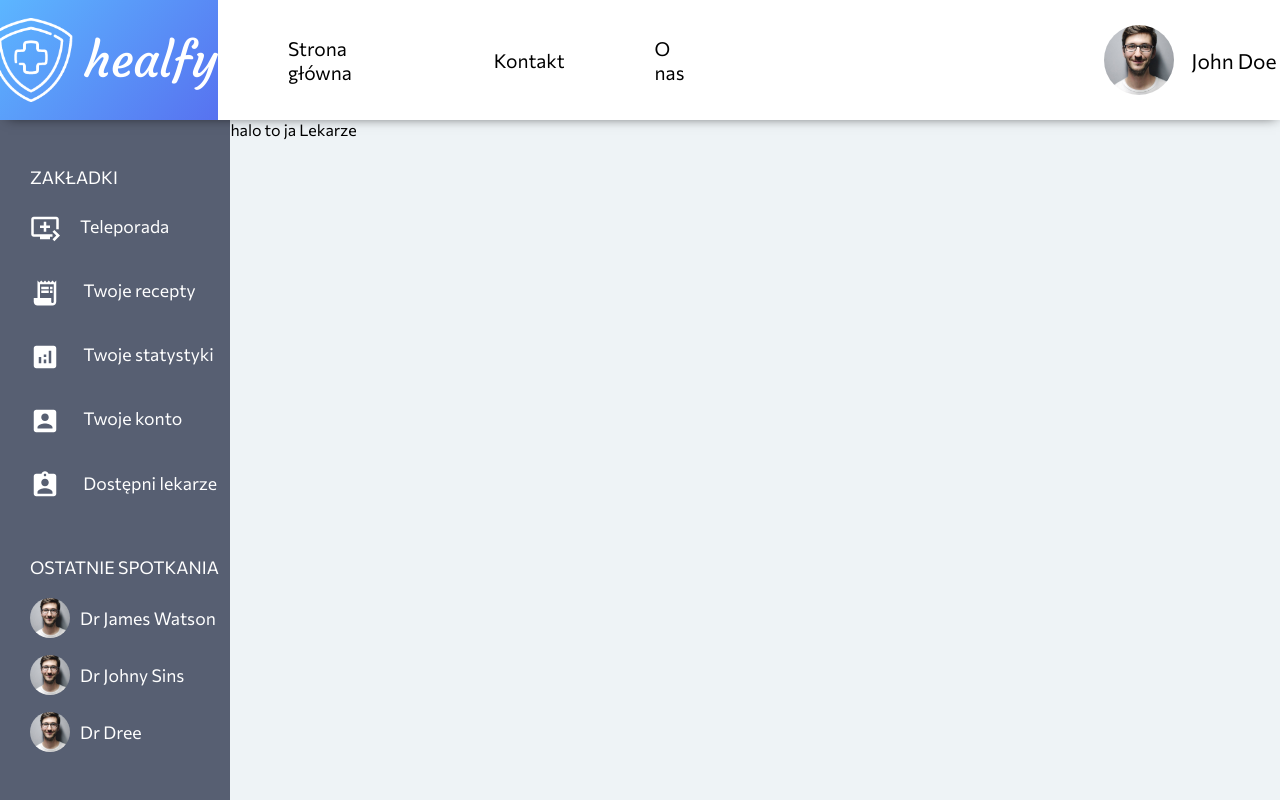
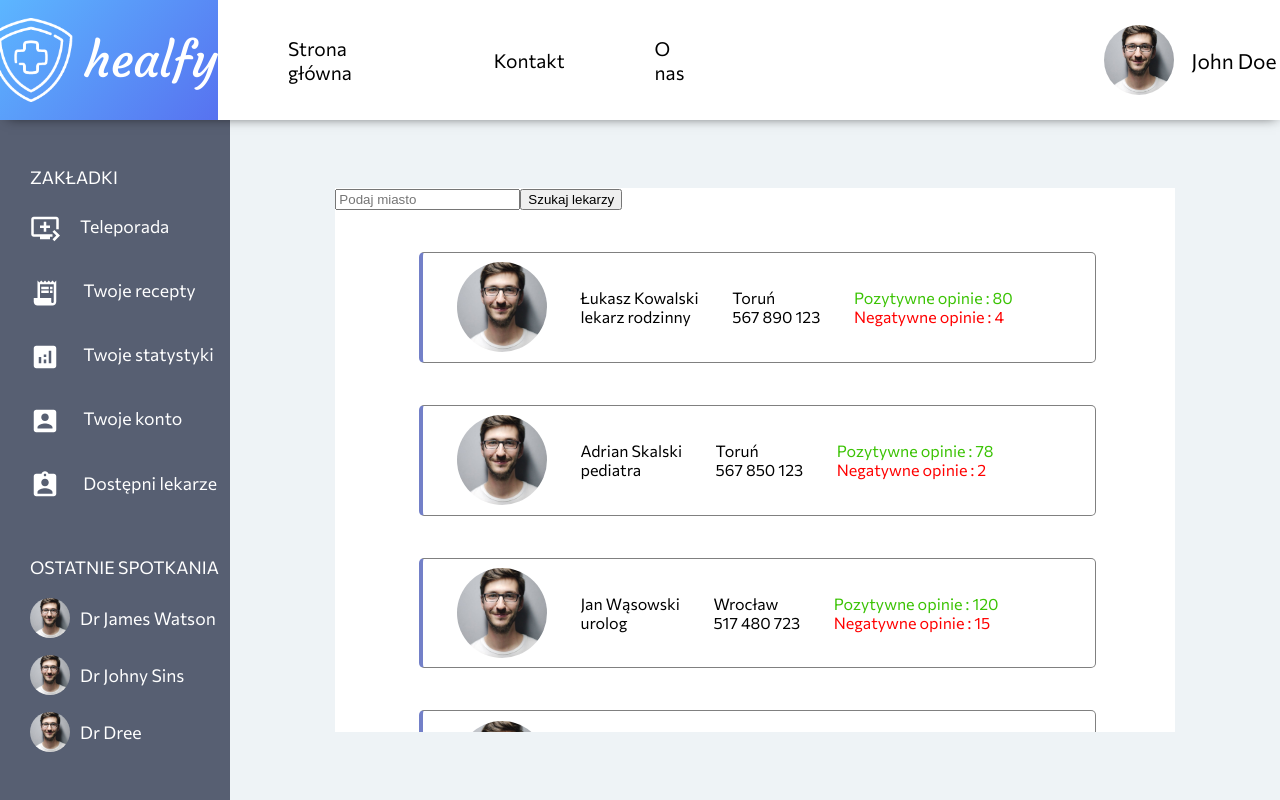
Before and after one commit to R3VANEK/hackHeroes2020, a React (Create React App) app: page /lekarze in a window 1280 px wide. Built offline with nearby package versions, Linux system fonts and the light colour scheme.

Commit message:
zakładka lekarze done

```diff
--- a/src/App.js
+++ b/src/App.js
@@ -11,7 +11,7 @@ import Teleporada from './components/User/Teleporada'
 import Recepty from './components/User/Recepty'
 import Statystyki from './components/User/Statystyki'
 import Konto from './components/User/Konto'
-import Lekarze from './components/User/Lekarze'
+import Lekarze from './components/User/Lekarze/Lekarze'
 
 function App() {
   return (
--- a/src/components/User/Lekarze.js
+++ /dev/null
@@ -1,15 +0,0 @@
-import React, { Component } from 'react';
-import Mainholder from './Mainholder';
-
-class Lekarze extends Component {
-    state = {  }
-    render() {
-        return (
-            <main>
-                halo to ja Lekarze
-            </main>
-         );
-    }
-}
-
-export default Lekarze;
--- /dev/null
+++ b/src/components/User/Lekarze/Lekarze.css
@@ -0,0 +1,36 @@
+#subpage-holder{
+    width: 80%;
+    height:80%;
+    background-color: white;
+    overflow-y: scroll;
+}
+.lekarz-holder{
+    width:80%;
+    height:20%;
+    background-color: white;
+    border:1px solid grey;
+    border-radius:5px;
+    margin-left:10%;
+    margin-bottom:5%;
+    margin-top:5%;
+    display: flex;
+    align-items: center;
+    border-left:4px solid rgb(115, 128, 200);
+}
+.first{
+    margin-top:5%;
+}
+.lekarze-img-holder{
+    width: 90px;
+    height: 90px;
+    margin-left:5%;
+    float:left;
+    border-radius: 50%;
+    background-position: center;
+    background-repeat: no-repeat;
+    background-size: cover;
+    background-image:url('../../../images/sam.jpeg');
+}
+.lekarze-name{
+    margin-left:5%;
+}
--- /dev/null
+++ b/src/components/User/Lekarze/Lekarze.js
@@ -0,0 +1,73 @@
+import React, { Component } from 'react';
+import Mainholder from '../Mainholder';
+import './Lekarze.css'
+
+import profPicture from '../../../images/sam.jpeg'
+
+class Lekarze extends Component {
+
+    state = {
+
+        DUMMY_DATA_LEKARZE : [
+            { firstName: 'Łukasz', lastName : 'Kowalski', specialization : 'lekarz rodzinny', city : 'Toruń', phoneNumber : '567 890 123', rates : [80,4] },
+            { firstName: 'Adrian', lastName : 'Skalski', specialization : 'pediatra', city : 'Toruń', phoneNumber : '567 850 123', rates : [78,2] },
+            { firstName: 'Jan', lastName : 'Wąsowski', specialization : 'urolog', city : 'Wrocław', phoneNumber : '517 480 723', rates : [120,15] },
+            { firstName: 'Aneta', lastName : 'Targowska', specialization : 'psycholog', city : 'Poznań', phoneNumber : '510 480 723', rates : [40,1] }
+        ],
+        SORTED_DUMMY_DATA_LEKARZE : [
+            { firstName: 'Łukasz', lastName : 'Kowalski', specialization : 'lekarz rodzinny', city : 'Toruń', phoneNumber : '567 890 123', rates : [80,4] },
+            { firstName: 'Adrian', lastName : 'Skalski', specialization : 'pediatra', city : 'Toruń', phoneNumber : '567 850 123', rates : [78,2] },
+            { firstName: 'Jan', lastName : 'Wąsowski', specialization : 'urolog', city : 'Wrocław', phoneNumber : '517 480 723', rates : [120,15] },
+            { firstName: 'Aneta', lastName : 'Targowska', specialization : 'psycholog', city : 'Poznań', phoneNumber : '510 480 723', rates : [40,1] }
+        ],
+
+        searchCity : ''
+    }
+
+    changeHandler = (event) =>{
+        this.setState({searchCity : event.target.value})
+    }
+
+    submitHandler = () =>{
+        let helpArray = this.state.DUMMY_DATA_LEKARZE.filter((el)=>{
+            return el.city == this.state.searchCity
+        })
+        this.setState({SORTED_DUMMY_DATA_LEKARZE : helpArray})
+    }
+
+    render() {
+
+        const lekarze_array = this.state.SORTED_DUMMY_DATA_LEKARZE.map((el)=>{
+            return(
+                <div class="lekarz-holder">
+                    <div class="lekarze-img-holder"></div>
+                    <div class="lekarze-name">
+                        {el.firstName+' '+el.lastName}<br/>
+                        {el.specialization}
+                    </div>
+                    <div class="lekarze-name">
+                        {el.city}<br/>
+                        {el.phoneNumber}
+                    </div>
+                    <div class="lekarze-name">
+                        <span style={{color:'rgb(59, 195, 4'}}>Pozytywne opinie : {el.rates[0]}</span><br/>
+                        <span style={{color:'red'}}>Negatywne opinie : {el.rates[1]}</span>
+                    </div>
+                </div>
+            )
+        })
+        return (
+            <main>
+                <div id="subpage-holder">
+                    <div id="city-input-holder">
+                        <input type="text" placeholder="Podaj miasto" id="city-input" onChange={this.changeHandler}/>
+                        <input type="submit" id="city-submit" value="Szukaj lekarzy" onClick={this.submitHandler}/>
+                    </div>
+                    {lekarze_array}
+                </div>
+            </main>
+         );
+    }
+}
+
+export default Lekarze;
--- a/src/components/User/Mainholder.css
+++ b/src/components/User/Mainholder.css
@@ -5,4 +5,7 @@ main{
     left:18%;
     background-color: rgb(238, 243, 246);
     position: absolute;
+    display: flex;
+    justify-content: center;
+    align-items: center;
 }
```
